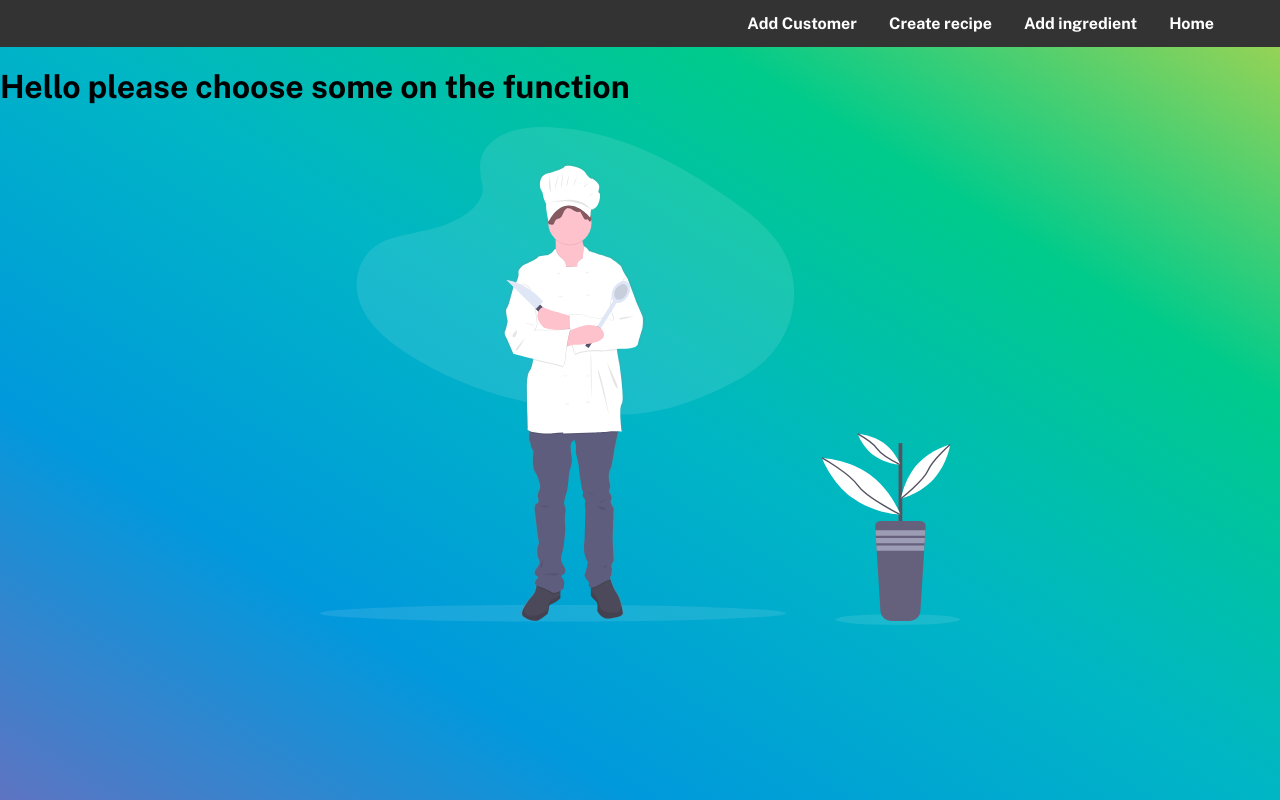
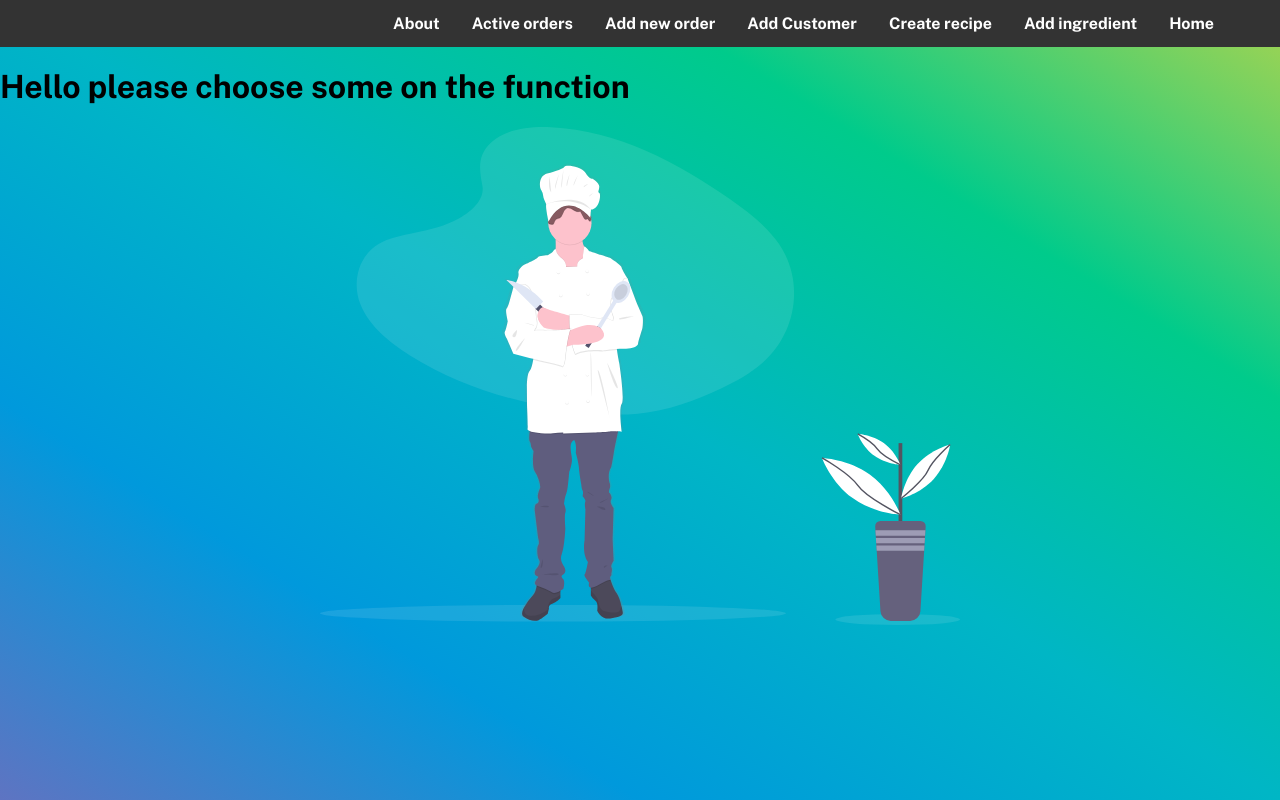
Before and after one commit to CodecoolGlobal/el-proyecte-grande-sprint-5-java-LordBrutal, a React (Create React App) app in the folder src/frontend/myrestaurantapp/: page / in a window 1280 px wide. Built offline with nearby package versions, Linux system fonts and the light colour scheme.

Commit message:
add: 2 new NavbarListItem

```diff
--- a/src/frontend/myrestaurantapp/src/Navbar.js
+++ b/src/frontend/myrestaurantapp/src/Navbar.js
@@ -1,3 +1,6 @@
+import NavbarListItem from "./components/NavbarListItem";
+
+
 function Navbar() {
     return (
         <div>
@@ -7,6 +10,9 @@ function Navbar() {
                     <li><a href="/ingredient">Add ingredient</a></li>
                     <li><a href="/create-recipe">Create recipe</a></li>
                     <li><a href="/create-customer">Add Customer</a></li>
+                    <NavbarListItem url={"/create-order"} text={"Add new order"}/>
+                    <NavbarListItem url={"/list-active-orders"} text={"Active orders"}/>
+                    <li><a href="#">About</a></li>
                 </ul>
             </div>
         </div>
```
